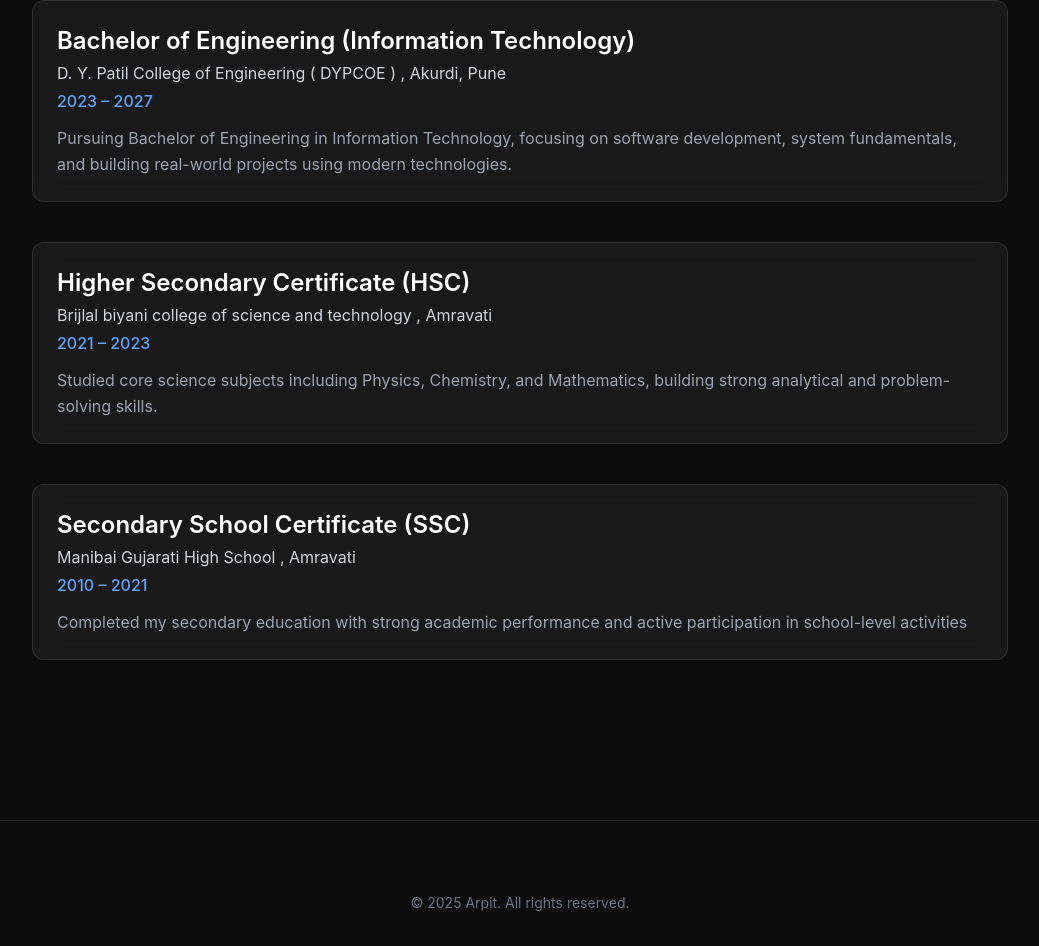
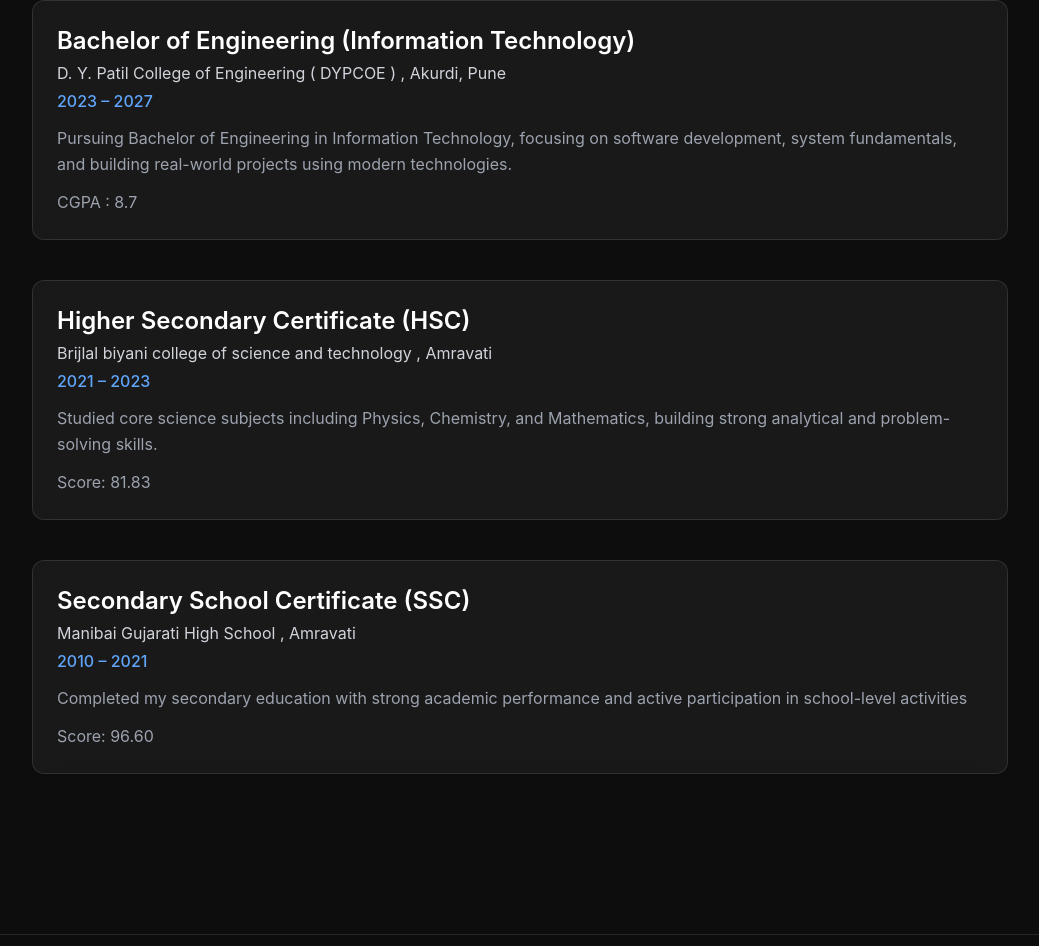
Before and after one commit to arpit-deshmukh/Portfolio-Arpit-Deshmukh-v2, a React (Vite) app in the folder client/: page /education in a window 1280 px wide. Shown: the part 272-1218 px from the top of the page, without its empty margins (120-1159 px from the left). Built offline with nearby package versions, Linux system fonts and the light colour scheme; some icons are missing.

Commit message:
refactor : educating section updating

```diff
--- a/client/src/pages/Education.jsx
+++ b/client/src/pages/Education.jsx
@@ -6,6 +6,7 @@ export default function Education() {
       year: "2023 – 2027",
       description:
         "Pursuing Bachelor of Engineering in Information Technology, focusing on software development, system fundamentals, and building real-world projects using modern technologies.",
+      score : "CGPA : 8.7"
     },
     {
       degree: "Higher Secondary Certificate (HSC)",
@@ -13,6 +14,7 @@ export default function Education() {
       year: "2021 – 2023",
       description:
         "Studied core science subjects including Physics, Chemistry, and Mathematics, building strong analytical and problem-solving skills.",
+        score : "Score: 81.83"
     },
     {
       degree: "Secondary School Certificate (SSC)",
@@ -20,6 +22,7 @@ export default function Education() {
       year: "2010 – 2021",
       description:
         "Completed my secondary education with strong academic performance and active participation in school-level activities",
+        score : "Score: 96.60"
     },
   ];
 
@@ -45,6 +48,11 @@ export default function Education() {
             <p className="text-gray-400 mt-3 leading-relaxed">
               {item.description}
             </p>
+            <p className="text-gray-400 mt-3 leading-relaxed">
+              {item.score}
+            </p>
+
+
           </div>
         ))}
 
```
